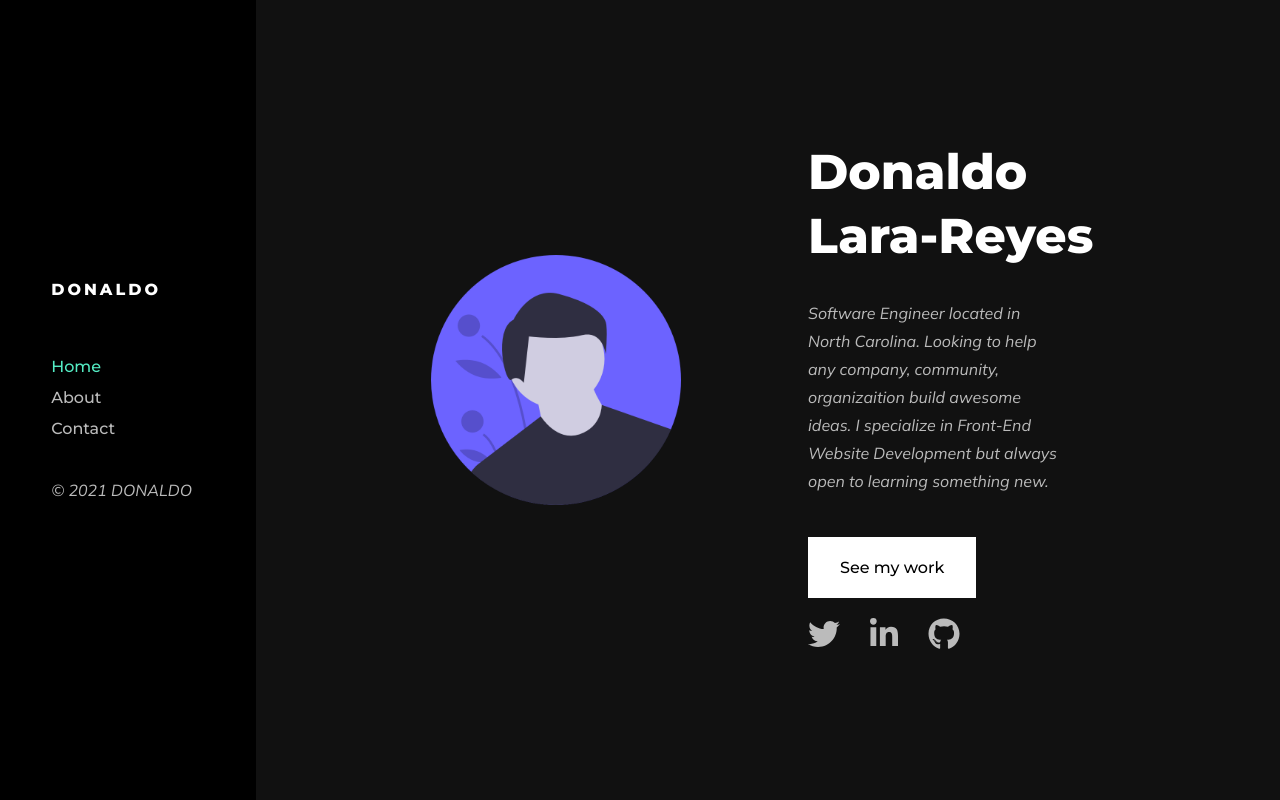
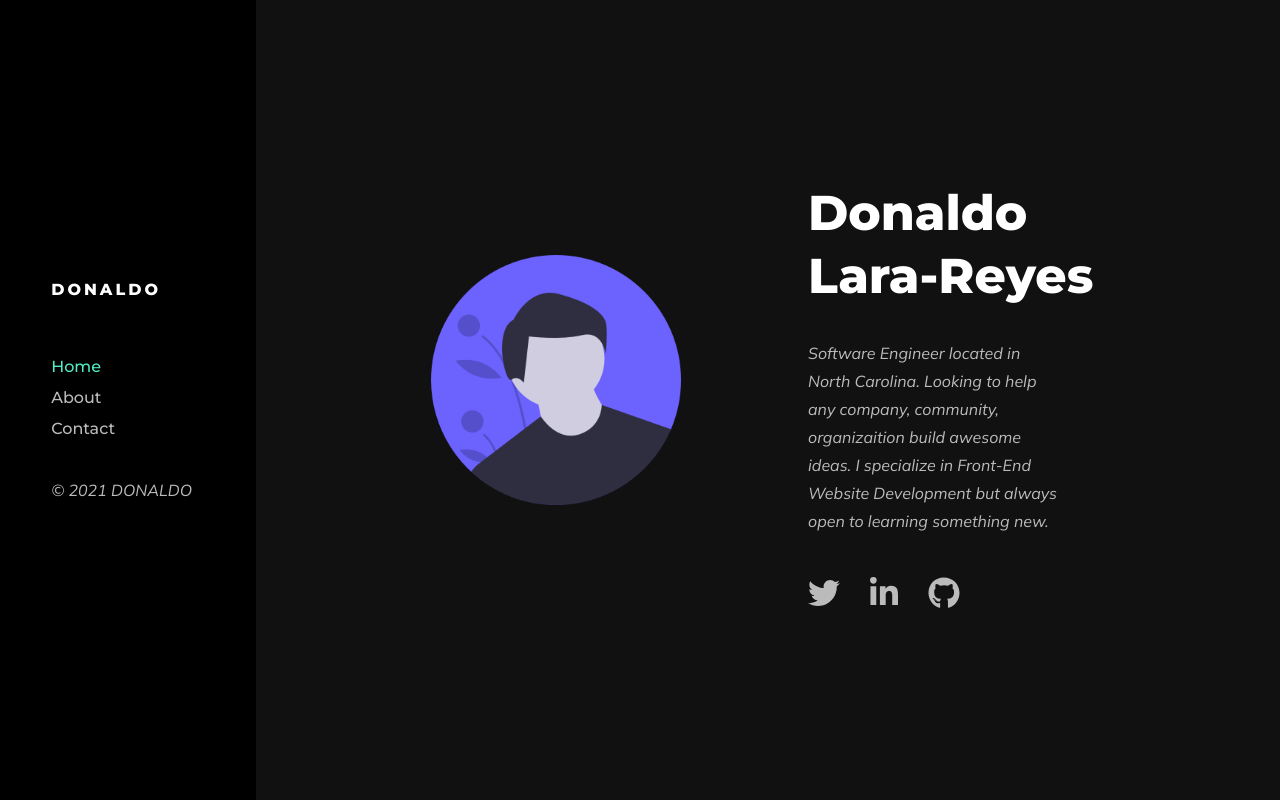
Before and after one commit to DonaldoLR/portfolio-website, a React (Create React App) app: page / in a window 1280 px wide. Built offline with nearby package versions, Linux system fonts and the light colour scheme.

Commit message:
removed portfolio link on the home page until portfolio is built

```diff
--- a/src/Pages/Home/Home.jsx
+++ b/src/Pages/Home/Home.jsx
@@ -17,10 +17,10 @@ const Home = () => {
 						in Front-End Website Development but always open to learning
 						something new.
 					</p>
-					<NavLink to='/Portfolio' className='button'>
+					{/* 	<NavLink to='/Portfolio' className='button'>
 						<span>See my work</span>
-						{/* <FontAwesomeIcon icon='arrow-right' size='2x' /> */}
-					</NavLink>
+						<FontAwesomeIcon icon='arrow-right' size='2x' />
+					</NavLink> */}
 					<ul>
 						<li>
 							<a
```
